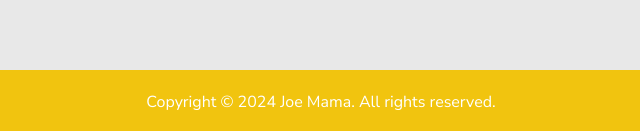
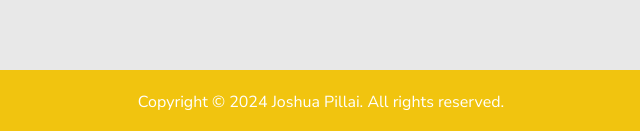
Before and after one commit to diradisease/diradisease.github.io, a plain HTML site: page index.html in a window 1280 px wide. Shown: the part 782-913 px from the top of the page, 319-959 px from the left. Drawn offline with nearby package versions, Linux system fonts and the light colour scheme.

Commit message:
Update index.html

```diff
--- a/index.html
+++ b/index.html
@@ -69,7 +69,7 @@
     </section>
 
     <footer class="footer">
-        Copyright © 2024 Joe Mama. All rights reserved.
+        Copyright © 2024 Joshua Pillai. All rights reserved.
     </footer>
 </body>
 </html>
```
